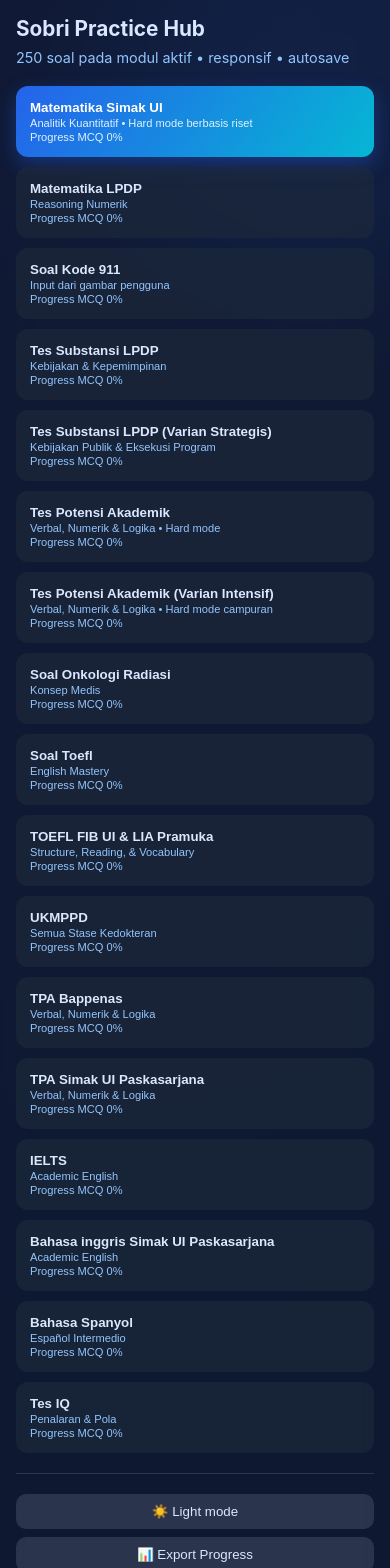
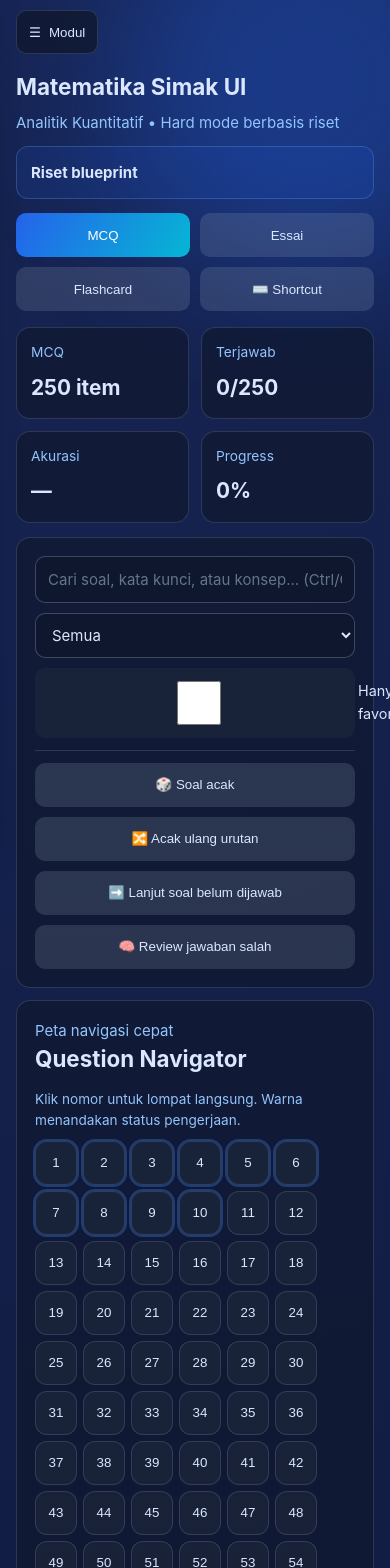
Before and after one commit to sobri3195/Web-Soal-Rutin-Sobri, a React (Vite) app: page / in a window 390 px wide. Shown: the top 1568 px of the page. Built offline with nearby package versions, Linux system fonts and the light colour scheme.

Commit message:
fix responsive practice hub layout

```diff
--- a/src/App.jsx
+++ b/src/App.jsx
@@ -16,7 +16,6 @@
 import {
   buildModuleCompletionMap,
   getMcqStats,
-  getReadinessScore,
   getTypeSummary,
 } from './utils/progressUtils';
 
@@ -47,9 +46,10 @@
   const [toast, setToast] = useState('');
   const [showShortcutHelp, setShowShortcutHelp] = useState(false);
   const [showBackToTop, setShowBackToTop] = useState(false);
+  const [sidebarOpen, setSidebarOpen] = useState(false);
+  const [moduleQuery, setModuleQuery] = useState('');
   const importInputRef = useRef(null);
   const searchInputRef = useRef(null);
-  const contentRef = useRef(null);
 
   useEffect(() => {
     const savedState = localStorage.getItem(STORAGE_KEY);
@@ -150,7 +150,7 @@
   const currentPage = Math.min(state.page, totalPages);
   const pagedItems = displayItems.slice((currentPage - 1) * PAGE_SIZE, currentPage * PAGE_SIZE);
 
-  const { answeredCount, correctCount, progressPercent, accuracyRate, remainingMcqCount } = getMcqStats(
+  const { answeredCount, correctCount, accuracyRate, remainingMcqCount } = getMcqStats(
     moduleMcq,
     state.mcqAnswers,
   );
@@ -160,7 +160,6 @@
   const filteredSummary = displayItems.length === filteredItems.length
     ? `${displayItems.length} item tampil`
     : `${displayItems.length} dari ${filteredItems.length} item tampil`;
-  const canResetView = state.page > 1 || !!state.query || state.mcqFilter !== 'all' || !state.showMasteredFlashcards || state.showBookmarkedOnly;
 
   const typeSummary = getTypeSummary({
     selectedType: state.selectedType,
@@ -174,11 +173,13 @@
     moduleFlashcardsLength: moduleFlashcards.length,
   });
   const typeProgressPercent = typeSummary.total > 0 ? Math.round((typeSummary.done / typeSummary.total) * 100) : 0;
-  const readinessScore = getReadinessScore({ accuracyRate, progressPercent, typeProgressPercent });
 
   const moduleCompletionMap = useMemo(() => {
     return buildModuleCompletionMap(moduleConfigs, moduleQuestionMap, state.mcqAnswers);
   }, [state.mcqAnswers]);
+  const visibleModules = moduleConfigs.filter((module) =>
+    `${module.name} ${module.tag}`.toLowerCase().includes(moduleQuery.trim().toLowerCase()),
+  );
 
   const overallFavorites = Object.values(state.favorites).filter(Boolean).length;
   const nextAction = state.selectedType === 'mcq'
@@ -328,7 +329,10 @@
       if (event.key.toLowerCase() === 'r') jumpToRandomQuestion();
       if (event.key.toLowerCase() === 'b') updateState({ showBookmarkedOnly: !state.showBookmarkedOnly, page: 1 });
       if (event.key === '?') setShowShortcutHelp(true);
-      if (event.key === 'Escape') setShowShortcutHelp(false);
+      if (event.key === 'Escape') {
+        setShowShortcutHelp(false);
+        setSidebarOpen(false);
+      }
     };
 
     window.addEventListener('keydown', onKeydown);
@@ -336,17 +340,13 @@
   }, [currentPage, totalPages, state.showBookmarkedOnly]);
 
   useEffect(() => {
-    const contentEl = contentRef.current;
-    if (!contentEl) return undefined;
-
-    const onScroll = () => setShowBackToTop(contentEl.scrollTop > 220);
-
-    contentEl.addEventListener('scroll', onScroll);
-    return () => contentEl.removeEventListener('scroll', onScroll);
+    const onScroll = () => setShowBackToTop(window.scrollY > 220);
+    window.addEventListener('scroll', onScroll, { passive: true });
+    return () => window.removeEventListener('scroll', onScroll);
   }, []);
 
   useEffect(() => {
-    contentRef.current?.scrollTo({ top: 0, behavior: 'smooth' });
+    window.scrollTo({ top: 0, behavior: 'smooth' });
   }, [state.selectedModule, state.selectedType, currentPage]);
 
   const resetCurrentType = () => {
@@ -441,6 +441,7 @@
 
   const onChangeModule = (moduleName) => {
     updateState({ selectedModule: moduleName, page: 1, query: '', mcqFilter: 'all', showBookmarkedOnly: false });
+    setSidebarOpen(false);
   };
 
   const onChangeType = (type) => {
@@ -530,6 +531,23 @@
         validMcqFilters: VALID_MCQ_FILTERS,
       });
 
+      const mcqById = new Map(questionBank.mcq.map((item) => [item.id, item]));
+      const essayIds = new Set(questionBank.essay.map((item) => item.id));
+      const flashcardIds = new Set(questionBank.flashcards.map((item) => item.id));
+      const allIds = new Set([...mcqById.keys(), ...essayIds, ...flashcardIds]);
+      safeData.mcqAnswers = Object.fromEntries(Object.entries(safeData.mcqAnswers)
+        .filter(([id, answer]) => mcqById.get(id)?.options.includes(answer)));
+      safeData.mcqShowExplanation = Object.fromEntries(Object.entries(safeData.mcqShowExplanation)
+        .filter(([id, value]) => mcqById.has(id) && typeof value === 'boolean'));
+      safeData.essayAnswers = Object.fromEntries(Object.entries(safeData.essayAnswers)
+        .filter(([id, answer]) => essayIds.has(id) && typeof answer === 'string'));
+      safeData.flashcardFlips = Object.fromEntries(Object.entries(safeData.flashcardFlips)
+        .filter(([id, value]) => flashcardIds.has(id) && typeof value === 'boolean'));
+      safeData.masteredFlashcards = Object.fromEntries(Object.entries(safeData.masteredFlashcards)
+        .filter(([id, value]) => flashcardIds.has(id) && typeof value === 'boolean'));
+      safeData.favorites = Object.fromEntries(Object.entries(safeData.favorites)
+        .filter(([id, value]) => allIds.has(id) && typeof value === 'boolean'));
+
       setState((prev) => ({ ...prev, ...safeData }));
       setToast('Progress berhasil di-import.');
     } catch {
@@ -553,22 +571,27 @@
     <div className="app-shell">
       <div className="glow glow-top" />
       <div className="glow glow-bottom" />
+      <button className="mobile-menu" onClick={() => setSidebarOpen(true)} aria-label="Buka daftar modul" aria-expanded={sidebarOpen}>☰ <span>Modul</span></button>
+      {sidebarOpen && <button className="drawer-overlay" aria-label="Tutup menu modul" onClick={() => setSidebarOpen(false)} />}
       <div className="layout">
-        <aside className="sidebar">
-          <h1>Sobri Practice Hub</h1>
+        <aside className={`sidebar ${sidebarOpen ? 'open' : ''}`} aria-label="Navigasi modul">
+          <div className="sidebar-title"><h1>Sobri Practice Hub</h1><button className="drawer-close ghost" onClick={() => setSidebarOpen(false)} aria-label="Tutup menu">✕</button></div>
           <p className="subtle">{moduleQuestionCount} soal pada modul aktif • responsif • autosave</p>
+          <label className="module-search"><span className="sr-only">Cari modul</span><input value={moduleQuery} onChange={(e) => setModuleQuery(e.target.value)} placeholder="Cari modul..." /></label>
           <div className="menu-group">
-            {moduleConfigs.map((module) => (
+            {visibleModules.map((module) => (
               <button
                 key={module.name}
                 className={state.selectedModule === module.name ? 'active menu-btn' : 'menu-btn'}
                 onClick={() => onChangeModule(module.name)}
+                aria-current={state.selectedModule === module.name ? 'page' : undefined}
               >
                 <strong>{module.name}</strong>
                 <small>{module.tag}</small>
                 <small>Progress MCQ {moduleCompletionMap[module.name] || 0}%</small>
               </button>
             ))}
+            {!visibleModules.length && <p className="sidebar-empty">Modul tidak ditemukan.</p>}
           </div>
           <div className="sidebar-footer">
             <input
@@ -578,29 +601,26 @@
               onChange={importProgress}
               style={{ display: 'none' }}
             />
-            <button className="ghost" onClick={() => updateState({ darkMode: !state.darkMode })}>
-              {state.darkMode ? '☀️ Light mode' : '🌙 Dark mode'}
-            </button>
-            <button className="ghost" onClick={exportProgress}>
-              📊 Export Progress
-            </button>
-            <button className="ghost" onClick={triggerImportProgress}>
-              📥 Import Progress
-            </button>
-            <button className="ghost danger" onClick={resetAllProgress}>
-              ♻️ Reset Semua Progress
-            </button>
+            <details className="settings"><summary>⚙️ Pengaturan & data</summary><div className="settings-actions">
+              <button className="ghost" onClick={() => updateState({ darkMode: !state.darkMode })}>{state.darkMode ? '☀️ Tema terang' : '🌙 Tema gelap'}</button>
+              <button className="ghost" onClick={exportProgress}>↗ Ekspor progres</button>
+              <button className="ghost" onClick={triggerImportProgress}>↙ Impor progres</button>
+              <button className="ghost" onClick={resetViewState}>↺ Reset tampilan</button>
+              <button className="ghost danger" onClick={resetCurrentType}>Reset tipe aktif</button>
+              <button className="ghost danger" onClick={resetModuleProgress}>Reset modul aktif</button>
+              <button className="ghost danger" onClick={resetAllProgress}>Reset semua progres</button>
+            </div></details>
           </div>
         </aside>
 
-        <main className="content" ref={contentRef}>
+        <main className="content">
           <header>
             <div>
               <h2>{state.selectedModule}</h2>
               <p>{moduleMeta?.tag}</p>
               {moduleResearch && (
-                <div className="research-note">
-                  <strong>Riset blueprint</strong>
+                <details className="research-note">
+                  <summary><strong>Riset blueprint</strong><span>Buka referensi modul</span></summary>
                   <p>{moduleResearch.summary}</p>
                   <ul>
                     {moduleResearch.priorities.map((item) => (
@@ -614,7 +634,7 @@
                       </a>
                     ))}
                   </div>
-                </div>
+                </details>
               )}
             </div>
             <div className="tabs">
@@ -637,57 +657,25 @@
 
           <section className="stats-grid">
             <article className="stat-card">
-              <span>Total Soal</span>
-              <strong>{moduleQuestionCount}</strong>
+              <span>{typeSummary.title.replace('Progress ', '')}</span>
+              <strong>{typeSummary.total} item</strong>
             </article>
             <article className="stat-card">
-              <span>MCQ Terjawab</span>
-              <strong>
-                {answeredCount}/{moduleMcq.length}
-              </strong>
+              <span>{state.selectedType === 'flashcards' ? 'Dikuasai' : 'Terjawab'}</span>
+              <strong>{typeSummary.done}/{typeSummary.total}</strong>
             </article>
             <article className="stat-card">
               <span>Akurasi</span>
-              <strong>{accuracyRate}%</strong>
+              <strong>{state.selectedType === 'mcq' ? (answeredCount ? `${accuracyRate}%` : '—') : '—'}</strong>
             </article>
             <article className="stat-card">
               <span>Progress</span>
-              <strong>{progressPercent}%</strong>
-            </article>
-            <article className="stat-card">
-              <span>Essai Terisi</span>
-              <strong>{essayAnsweredCount}/{moduleEssay.length}</strong>
-            </article>
-            <article className="stat-card">
-              <span>Flashcard Dikuasai</span>
-              <strong>{masteredFlashcardsCount}/{moduleFlashcards.length}</strong>
+              <strong>{typeProgressPercent}%</strong>
             </article>
           </section>
 
-          <section className="insight-grid">
-            <article className="card progress-panel">
-              <div>
-                <p>{typeSummary.title}</p>
-                <strong>{typeProgressPercent}%</strong>
-                <p>{typeSummary.done}/{typeSummary.total} selesai • {typeSummary.helper}</p>
-              </div>
-              <div className="progress-track" aria-hidden="true">
-                <div className="progress-fill" style={{ width: `${typeProgressPercent}%` }} />
-              </div>
-            </article>
-            <article className="card progress-panel">
-              <div>
-                <p>Readiness score</p>
-                <strong>{readinessScore}%</strong>
-                <p>{moduleFavorites} favorit di modul ini • {overallFavorites} favorit total</p>
-              </div>
-              <div className="progress-track" aria-hidden="true">
-                <div className="progress-fill warm" style={{ width: `${Math.min(readinessScore, 100)}%` }} />
-              </div>
-            </article>
-          </section>
-
-          <section className="toolbar card">
+          <section className="toolbar card" aria-label="Pencarian dan tindakan soal">
+            <div className="toolbar-filters">
             <input
               ref={searchInputRef}
               value={state.query}
@@ -725,11 +713,10 @@
               />
               Hanya favorit
             </label>
+            </div>
+            <div className="toolbar-actions">
             <button className="ghost" onClick={jumpToRandomQuestion}>🎲 Soal acak</button>
             <button className="ghost" onClick={reshuffleQuestions}>🔀 Acak ulang urutan</button>
-            {canResetView && (
-              <button className="ghost" onClick={resetViewState}>🔄 Reset tampilan</button>
-            )}
             {state.selectedType === 'mcq' && (
               <button className="ghost" onClick={jumpToFirstUnanswered}>➡️ Lanjut soal belum dijawab</button>
             )}
@@ -742,23 +729,7 @@
             {state.selectedType === 'flashcards' && (
               <button className="ghost" onClick={jumpToFirstUnmasteredFlashcard}>📌 Fokus yang belum dikuasai</button>
             )}
-            <button className="ghost danger" onClick={resetModuleProgress}>♻️ Reset modul aktif</button>
-            <button className="ghost danger" onClick={resetCurrentType}>🗑️ Reset data</button>
-          </section>
-
-          <section className="insight-grid compact-grid">
-            <article className="card progress-panel">
-              <p>
-                Ringkas cepat: {remainingMcqCount} MCQ belum dijawab di modul ini.
-                Gunakan tombol <strong>Review jawaban salah</strong> untuk fokus perbaikan.
-              </p>
-              <p className="subtle-info">{filteredSummary} • Shortcut: ←/→ halaman, 1/2/3 ganti mode, R soal acak, B toggle favorit, Ctrl/Cmd+K fokus cari.</p>
-            </article>
-            <article className="card progress-panel">
-              <p><strong>Rekomendasi belajar berikutnya</strong></p>
-              <p>{nextAction}</p>
-              <p className="subtle-info">Favorit cocok untuk menandai soal jebakan, template jawaban essai, atau flashcard yang ingin direview lagi.</p>
-            </article>
+            </div>
           </section>
 
           {displayItems.length > 0 && (
@@ -1033,8 +1004,21 @@
             </button>
           </footer>
 
+          <section className="insight-grid learning-summary" aria-label="Ringkasan belajar">
+            <article className="card progress-panel">
+              <p><strong>Ringkasan sesi</strong></p>
+              <p>{typeSummary.done} dari {typeSummary.total} item selesai. {typeSummary.helper}.</p>
+              <p className="subtle-info">{filteredSummary} • Progres tersimpan otomatis di perangkat ini.</p>
+            </article>
+            <article className="card progress-panel">
+              <p><strong>Rekomendasi belajar berikutnya</strong></p>
+              <p>{nextAction}</p>
+              <p className="subtle-info">{moduleFavorites} favorit di modul ini • {overallFavorites} favorit di seluruh modul.</p>
+            </article>
+          </section>
+
           {showBackToTop && (
-            <button className="back-to-top" onClick={() => contentRef.current?.scrollTo({ top: 0, behavior: 'smooth' })}>
+            <button className="back-to-top" onClick={() => window.scrollTo({ top: 0, behavior: 'smooth' })}>
               ↑ Kembali ke atas
             </button>
           )}
--- a/src/styles.css
+++ b/src/styles.css
@@ -37,14 +37,17 @@
 }
 
 * { box-sizing: border-box; }
-body { margin: 0; background: var(--bg-main); min-height: 100vh; }
-.app-shell { position: relative; min-height: 100vh; overflow: hidden; }
+html { scroll-behavior: smooth; overflow-x: hidden; }
+body { margin: 0; background: var(--bg-main); min-height: 100vh; font-size: 15px; line-height: 1.55; overflow-x: hidden; }
+button, input, select, textarea { min-height: 44px; }
+button:focus-visible, input:focus-visible, select:focus-visible, textarea:focus-visible, summary:focus-visible { outline: 3px solid #38bdf8; outline-offset: 2px; }
+.app-shell { position: relative; min-height: 100vh; overflow-x: clip; }
 
 .glow { position: absolute; width: 400px; height: 400px; border-radius: 50%; filter: blur(70px); opacity: 0.35; pointer-events: none; }
 .glow-top { background: #2563eb; top: -120px; right: -120px; }
 .glow-bottom { background: #22d3ee; bottom: -180px; left: -120px; }
 
-.layout { position: relative; display: grid; grid-template-columns: 310px 1fr; min-height: 100vh; z-index: 1; }
+.layout { position: relative; display: grid; grid-template-columns: 290px minmax(0, 1fr); min-height: 100vh; align-items: start; z-index: 1; }
 
 .sidebar {
   background: var(--panel-strong);
@@ -53,11 +56,23 @@
   padding: 24px;
   display: flex;
   flex-direction: column;
+  position: sticky;
+  top: 0;
+  height: 100dvh;
+  overflow: hidden;
 }
 
 .sidebar h1 { margin: 0; color: var(--text-main); font-size: 1.3rem; }
+.sidebar-title { display: flex; align-items: center; justify-content: space-between; gap: 12px; }
+.module-search { display: block; margin-bottom: 12px; }
+.module-search input { min-height: 40px; padding: 8px 10px; }
+.settings summary { cursor: pointer; padding: 10px 12px; border-radius: 10px; background: var(--tab); font-weight: 600; }
+.settings[open] summary { margin-bottom: 8px; }
+.settings-actions { display: grid; gap: 6px; }
+.mobile-menu, .drawer-close, .drawer-overlay { display: none; }
+.sr-only { position: absolute; width: 1px; height: 1px; padding: 0; margin: -1px; overflow: hidden; clip: rect(0,0,0,0); white-space: nowrap; border: 0; }
 .subtle { margin: 8px 0 20px; color: var(--text-soft); font-size: 0.9rem; }
-.menu-group { display: grid; gap: 10px; flex: 1; }
+.menu-group { display: grid; gap: 8px; flex: 1; min-height: 0; overflow-y: auto; padding: 2px 4px 10px 0; }
 
 .sidebar-footer { margin-top: auto; padding-top: 20px; border-top: 1px solid var(--border); display: grid; gap: 8px; }
 
@@ -67,7 +82,7 @@
   display: grid;
   gap: 2px;
   text-align: left;
-  padding: 14px;
+  padding: 10px 12px;
   border-radius: 12px;
   background: var(--surface);
   color: var(--text-main);
@@ -78,7 +93,7 @@
 .menu-btn.active { background: linear-gradient(125deg, var(--accent-1), var(--accent-2)); color: #fff; box-shadow: 0 8px 20px rgba(37, 99, 235, 0.35); }
 .menu-btn.active small { color: #e0f2fe; }
 
-.content { padding: 24px; max-height: 100vh; overflow-y: auto; }
+.content { padding: 24px; min-width: 0; width: 100%; max-width: 1500px; }
 .content::-webkit-scrollbar { width: 8px; }
 .content::-webkit-scrollbar-track { background: rgba(15, 23, 42, 0.2); }
 .content::-webkit-scrollbar-thumb { background: rgba(148, 163, 184, 0.4); border-radius: 4px; }
@@ -93,7 +108,7 @@
 .tab.active { background: linear-gradient(120deg, var(--accent-1), var(--accent-2)); color: #fff; }
 .tab:disabled { opacity: 0.45; cursor: not-allowed; }
 
-.stats-grid { display: grid; grid-template-columns: repeat(3, minmax(0, 1fr)); gap: 12px; margin-bottom: 14px; }
+.stats-grid { display: grid; grid-template-columns: repeat(4, minmax(0, 1fr)); gap: 12px; margin-bottom: 14px; }
 .stat-card { background: var(--panel); border: 1px solid var(--border); border-radius: 14px; padding: 14px; display: grid; gap: 8px; transition: all 0.2s ease; }
 .stat-card:hover { box-shadow: var(--shadow-strong); transform: translateY(-1px); }
 .stat-card span { color: var(--text-soft); font-size: 0.86rem; }
@@ -102,7 +117,10 @@
 .card { background: var(--panel); color: var(--text-main); border-radius: 14px; padding: 18px; border: 1px solid var(--border); margin-bottom: 12px; transition: all 0.2s ease; }
 .card:hover { border-color: rgba(59, 130, 246, 0.45); }
 
-.toolbar { display: flex; gap: 10px; align-items: center; flex-wrap: wrap; }
+.toolbar { display: grid; gap: 12px; }
+.toolbar-filters, .toolbar-actions { display: flex; gap: 10px; align-items: center; flex-wrap: wrap; }
+.toolbar-filters > input { flex: 1 1 320px; }
+.toolbar-actions { padding-top: 12px; border-top: 1px solid var(--border); }
 
 input, textarea {
   width: 100%;
@@ -168,7 +186,10 @@
   border: 1px solid rgba(96, 165, 250, 0.28);
   max-width: 860px;
 }
-.research-note strong { display: block; margin-bottom: 8px; color: var(--text-main); }
+.research-note summary { cursor: pointer; display: flex; align-items: center; justify-content: space-between; gap: 16px; }
+.research-note summary span { color: var(--text-soft); font-size: .85rem; }
+.research-note[open] summary { margin-bottom: 12px; }
+.research-note strong { color: var(--text-main); }
 .research-note p { margin: 0 0 10px; color: var(--text-soft); line-height: 1.5; }
 .research-note ul { margin: 0 0 10px 18px; padding: 0; color: var(--text-soft); display: grid; gap: 6px; }
 .research-links { display: flex; flex-wrap: wrap; gap: 10px; }
@@ -239,21 +260,37 @@
 @media (max-width: 1024px) { .stats-grid { grid-template-columns: repeat(2, minmax(0, 1fr)); } }
 @media (max-width: 900px) {
   .layout { grid-template-columns: 1fr; }
-  .sidebar { border-right: 0; border-bottom: 1px solid var(--border); max-height: none; }
-  .menu-group { grid-template-columns: repeat(2, minmax(0, 1fr)); }
-  .sidebar-footer { margin-top: 20px; grid-template-columns: repeat(3, minmax(0, 1fr)); }
+  .sidebar { position: fixed; inset: 0 auto 0 0; width: min(88vw, 340px); height: 100dvh; z-index: 40; transform: translateX(-105%); transition: transform .22s ease; box-shadow: var(--shadow-strong); }
+  .sidebar.open { transform: translateX(0); }
   .content { max-height: none; }
+  .mobile-menu { display: inline-flex; align-items: center; gap: 8px; position: sticky; top: 10px; z-index: 30; margin: 10px 0 0 16px; border: 1px solid var(--border); border-radius: 10px; padding: 8px 12px; background: var(--panel-strong); color: var(--text-main); backdrop-filter: blur(12px); cursor: pointer; }
+  .drawer-close { display: inline-grid; place-items: center; padding: 5px; min-height: 38px; min-width: 38px; }
+  .drawer-overlay { display: block; position: fixed; inset: 0; min-height: 0; border: 0; background: rgba(2,6,23,.7); z-index: 35; }
 }
 @media (max-width: 640px) {
   .content, .sidebar { padding: 16px; }
   .menu-group, .stats-grid, .sidebar-footer { grid-template-columns: 1fr; }
   .toolbar { flex-direction: column; align-items: stretch; }
+  .toolbar-filters, .toolbar-actions { display: grid; grid-template-columns: 1fr; align-items: stretch; }
   .toolbar input, .toolbar select { min-width: 100%; }
   .pagination, .flashcard-actions { flex-direction: column; }
   .page-jump { width: 100%; justify-content: center; }
   .back-to-top { right: 16px; bottom: 16px; }
   .flashcard-actions .ghost, .sidebar-footer .ghost { width: 100%; text-align: center; }
 }
+
+@media (max-width: 420px) {
+  .stats-grid { grid-template-columns: repeat(2, minmax(0, 1fr)); }
+  header { display: block; }
+  .tabs { margin-top: 14px; display: grid; grid-template-columns: repeat(2, minmax(0, 1fr)); }
+  .tab { border-radius: 10px; }
+  .research-note summary span { display: none; }
+  .question-header { align-items: flex-start; }
+}
+
+h3, p, li, td, th { overflow-wrap: anywhere; }
+img, svg, video, canvas, table { max-width: 100%; }
+table { display: block; overflow-x: auto; }
 
 
 .insight-grid {
```
